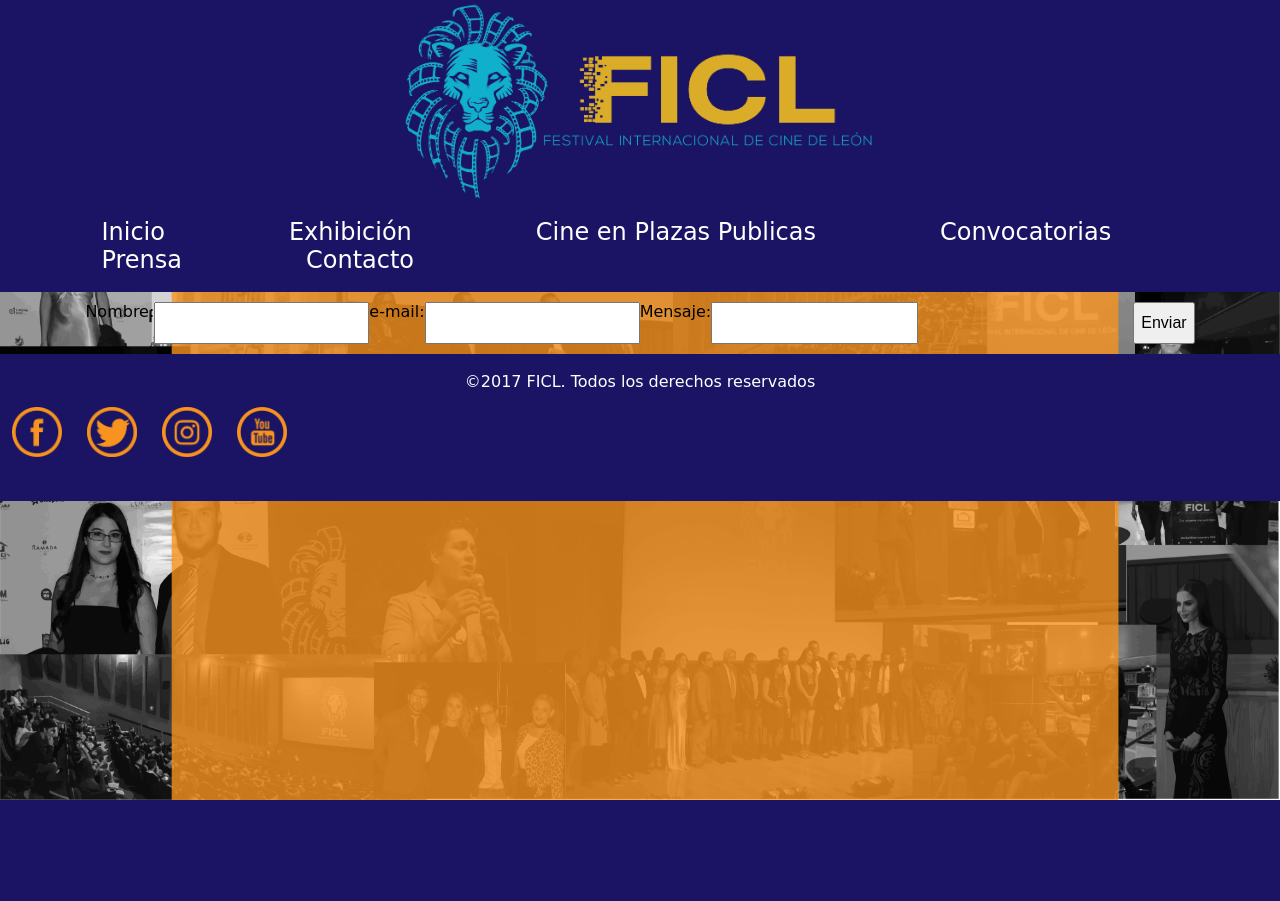
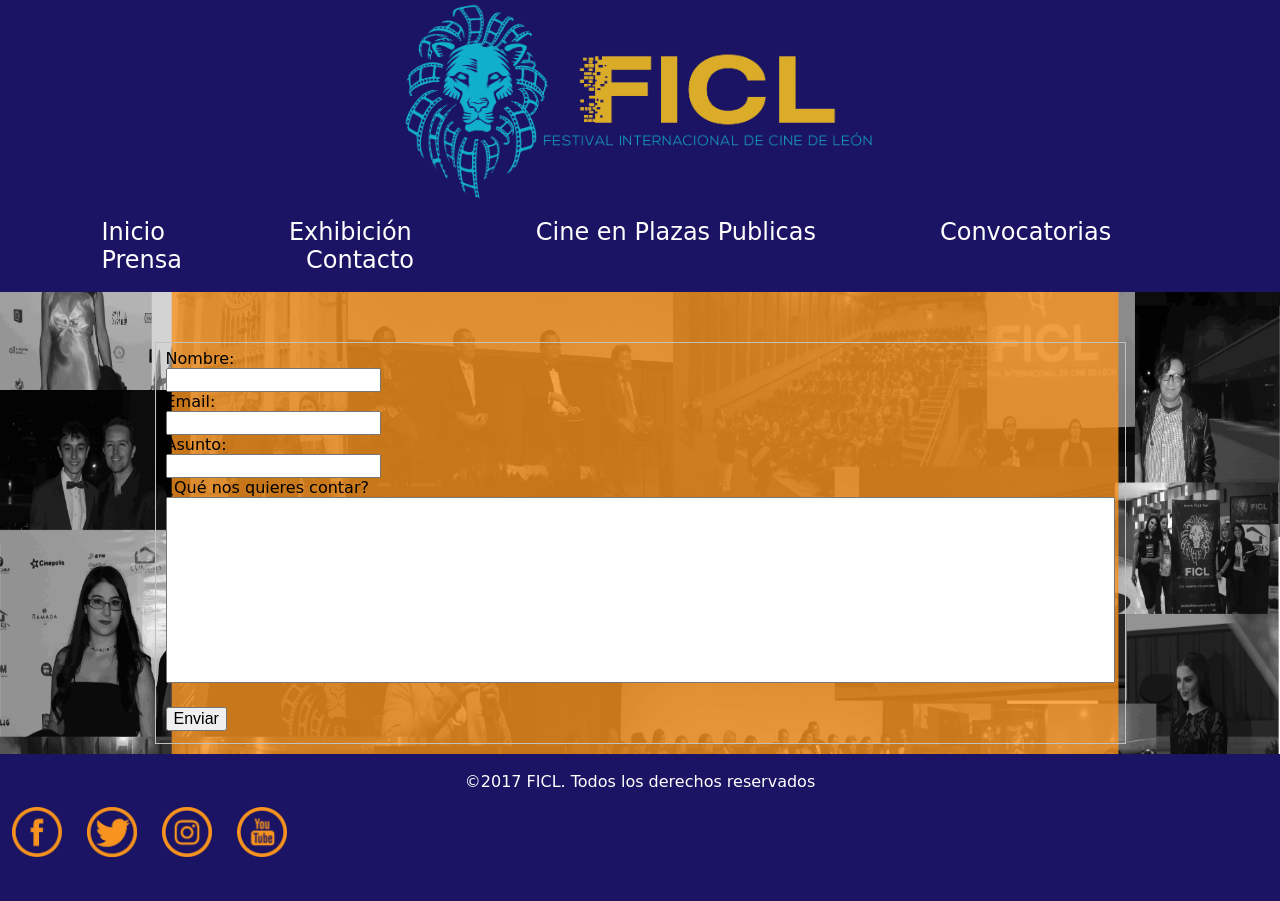
Before and after one commit to josemanuel98/FICL, a PHP site: page /contacto.php in a window 1280 px wide. Before the commit the page ends 800 px from the top, so only its background shows below. Run offline with PHP 8.4, Linux system fonts and the light colour scheme; some libraries are stand-ins or nearby versions; some web fonts are replaced.

Commit message:
Modificacion de mensajes

```diff
--- a/contacto.php
+++ b/contacto.php
@@ -2,27 +2,27 @@
 
 if($_SERVER["REQUEST_METHOD"]=="POST"){
 
-$name=trim($_POST["nombre"]);
-$email=trim($_POST["email"]);
-$message=trim($_POST["mensaje"]);
+$name=trim($_POST["Nombre"]);
+$email=trim($_POST["Email"]);
+$message=trim($_POST["Mensaje"]);
 
 
 	if($name == "" OR $email == "" OR $message == ""){
 
-		echo "You must specify a value for name, email and message.";
+		echo "Debe llenar todos los campos";
 		exit;
 
 	}
 
 	foreach ($_POST as $value) {
 			if (stripos($value, 'Content-Type:') !== FALSE) {
-					echo "There was a problem with the information you entered.";
+					echo "Hubo un problema con la informacion ingresada";
 					exit;
 			}
 	}
 
 	if ($_POST["direccion"] != "") {
-			echo "Your form submission has an errror.";
+			echo "Los robots no se comunican con humanos";
 			exit;
 	}
 
@@ -32,7 +32,7 @@ $message=trim($_POST["mensaje"]);
 
 		if(!$mail->ValidateAddress($email)){
 
-				echo "You must specify a valid email address.";
+				echo "Debe especificar una direccion de correo valida";
 		}
 
 
@@ -75,24 +75,25 @@ $description = "Sitio web del Festival Internacional de Cine de León";
 		}
 
 		else{ ?>
-	<form action="contacto.php" method="post">
-
-		<label for="nombre">Nombre:</label>
-		<input type="text" name="nombre" id="nombre">
-
-		<label for="email">e-mail:</label>
-		<input type="text" name="email" id="email">
-
-		<label for="mensaje">Mensaje:</label>
-		<textarea name="mensaje" id="mensaje"></textarea>
-
-		<div id="secret">
-		<input type="text" name="direccion" id="direccion">
-		</div>
-
-		<input type="submit" value="Enviar">
-
-	</form>
+	<div id="content">
+            <!--<?php include("inc/cintas.php"); ?>-->
+            <form action="contacto.php" method="post">
+                <fieldset>
+                    <label for="Nombre">Nombre: </label>
+                    <input type="text" name="Nombre" id="Nombre">
+                    <label for="email">Email: </label>
+                    <input type="email" name="Email" id="Email">
+                    <label for="Asunto">Asunto: </label>
+                    <input type="text" name="Asunto" id="Asunto">
+                    <label for="Mensaje">¿Qué nos quieres contar?</label>
+                    <textarea name="Mensaje" rows="10" cols="100" id="Mensaje"></textarea>
+                    <div id="secret">
+		              <input type="text" name="direccion" id="direccion">
+		            </div>
+                    <input type="submit" value="Enviar" value="send">
+                </fieldset>
+            </form>
+        </div>
 
  <?php } ?>
 <?php include("inc/footer.php"); ?>
```
